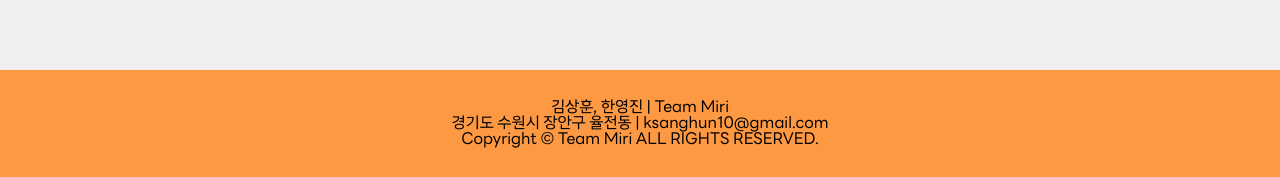
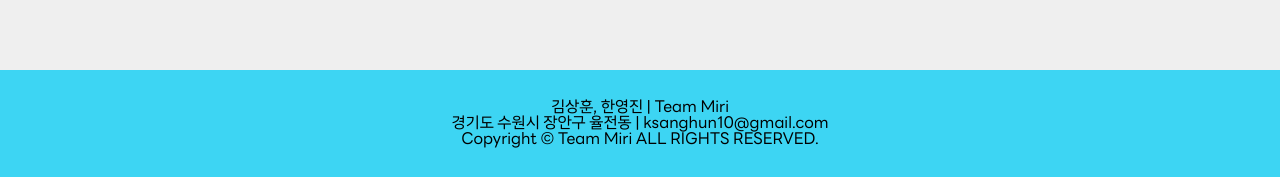
Before and after one commit to TeamMiri/ProjectH-FE, a Next.js app: page / in a window 1280 px wide. Shown: the part 1512-1689 px from the top of the page. Built offline with nearby package versions, Linux system fonts and the light colour scheme; no server answers.

Commit message:
design : footer 색 변경

```diff
--- a/src/components/Footer/Styled.ts
+++ b/src/components/Footer/Styled.ts
@@ -1,7 +1,7 @@
 import styled from 'styled-components';
 
 const FooterContainer = styled.footer`
-  background-color: ${props => props.theme.colors.secondary};
+  background-color: ${props => props.theme.colors.primary};
   color: ${props => props.theme.colors.fontColor};
   width: 100%;
   height: 110px;
```
